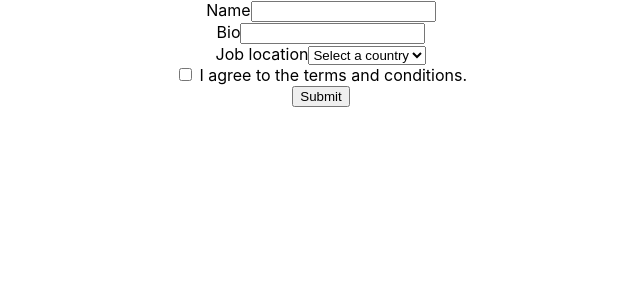
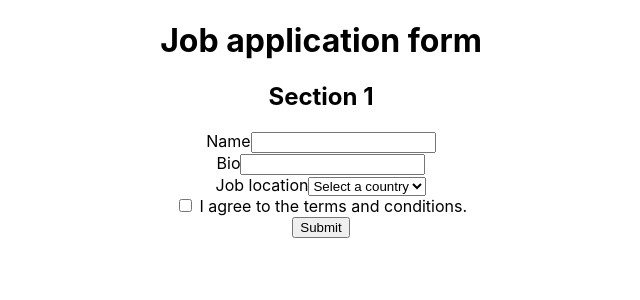
Before and after one commit to lgolding/codevolution-react-testing-tutorial, a React (Create React App) app: page / in a window 1280 px wide. Shown: the top 300 px of the page, without its empty margins (319-959 px from the left). Built offline with nearby package versions, Linux system fonts and the light colour scheme.

Commit message:
Demonstrate level option to getByRole.

```diff
--- a/src/components/application/application.tsx
+++ b/src/components/application/application.tsx
@@ -1,9 +1,12 @@
-import React, { FC } from "react";
+import React, { FC, Fragment } from "react";
 
 export type ApplicationProps = {};
 
 export const Application: FC<ApplicationProps> = ({}) => {
   return (
+    <Fragment>
+      <h1>Job application form</h1>
+      <h2>Section 1</h2>
       <form>
         <div>
           <label htmlFor="name">Name</label>
@@ -32,5 +35,6 @@ export const Application: FC<ApplicationProps> = ({}) => {
         </div>
         <button>Submit</button>
       </form>
+    </Fragment>
   );
 };
```
Also changed, not shown: 1 other file (tests, documents, lock files or other folders). Lines whose indentation alone changed are shown as unchanged.
